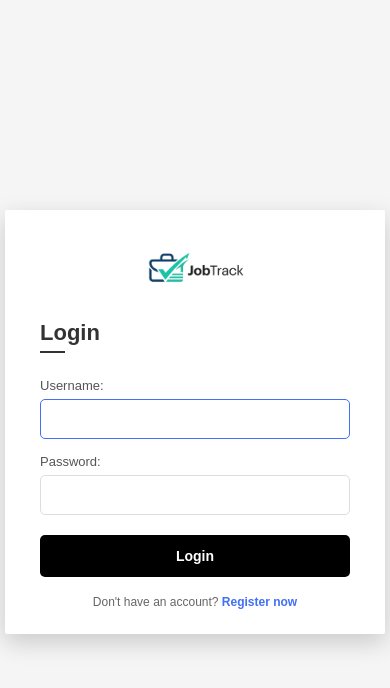
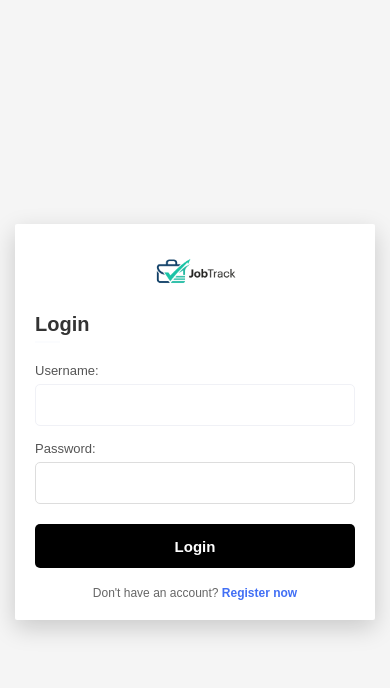
Before and after one commit to SinghxA/job-application-tracker, a Django app: page /login/ in a window 390 px wide. Shown: the top 688 px of the page. Run offline with Django 5.2, Linux system fonts and the light colour scheme.

Commit message:
Make login and application  pages mobile responsive

```diff
--- a/tracker/static/tracker/style.css
+++ b/tracker/static/tracker/style.css
@@ -12,6 +12,9 @@ body {
     font-family: Arial, sans-serif;
     background: #f5f5f5;
 }
+
+
+/* Login Page */
 
 .login-box {
     width: 380px;
@@ -28,33 +31,33 @@ body {
     margin: 0 auto 20px;
 }
 
-h2 {
+.login-box h2 {
     margin: 0 0 25px 0;
     font-size: 22px;
     color: #333;
 }
 
-h2::after {
+.login-box h2::after {
     content: "";
     display: block;
     width: 25px;
     height: 2px;
-    background: #333;
+    background: #fbfcfe;
     margin-top: 5px;
 }
 
-form p {
+.login-box form p {
     margin: 0 0 15px 0;
 }
 
-label {
+.login-box label {
     display: block;
     font-size: 13px;
     color: #555;
     margin-bottom: 6px;
 }
 
-input {
+.login-box input {
     width: 100%;
     height: 40px;
     padding: 0 12px;
@@ -64,11 +67,11 @@ input {
     font-size: 14px;
 }
 
-input:focus {
-    border-color: #416ff5;
+.login-box input:focus {
+    border-color: #f0f1f6;
 }
 
-button {
+.login-box button {
     width: 100%;
     height: 42px;
     border: none;
@@ -81,7 +84,7 @@ button {
     margin-top: 5px;
 }
 
-button:hover {
+.login-box button:hover {
     background: #333;
 }
 
@@ -99,7 +102,7 @@ button:hover {
 }
 
 
-/* sign up  */
+/* Sign Up Page */
 
 .signup-box {
     width: 380px;
@@ -221,6 +224,7 @@ button:hover {
     margin: 0 auto 20px;
 }
 
+
 /* Add Application Page */
 
 .form-page {
@@ -324,7 +328,7 @@ button:hover {
 }
 
 
-/* Mobile */
+/* Mobile - Add Application Page */
 
 @media (max-width: 500px) {
 
@@ -340,9 +344,6 @@ button:hover {
         padding: 25px 20px;
     }
 }
-
-
-/* /////////////////// */
 
 
 /* Mobile - Signup Page */
@@ -377,3 +378,38 @@ button:hover {
         font-size: 12px;
     }
 }
+
+
+/* Mobile - Login Page */
+
+@media (max-width: 500px) {
+
+    .login-box {
+        width: calc(100% - 30px);
+        padding: 20px;
+    }
+
+    .login-box img {
+        width: 100px;
+        margin-bottom: 15px;
+    }
+
+    .login-box h2 {
+        font-size: 20px;
+        margin-bottom: 20px;
+    }
+
+    .login-box input {
+        height: 42px;
+        font-size: 16px;
+    }
+
+    .login-box button {
+        height: 44px;
+        font-size: 15px;
+    }
+
+    .signup-link {
+        font-size: 12px;
+    }
+}
--- a/tracker/templates/tracker/login.html
+++ b/tracker/templates/tracker/login.html
@@ -1,102 +1,12 @@
+
 {% load static %}
+
 <html>
 <head>
-
+    <meta name="viewport" content="width=device-width, initial-scale=1.0">
     <title>Login</title>
 
-    <style>
-        * {
-            box-sizing: border-box;
-        }
-
-        body {
-            margin: 0;
-            min-height: 100vh;
-            display: flex;
-            justify-content: center;
-            align-items: center;
-            font-family: Arial, sans-serif;
-            background: #f5f5f5
-        }
-
-        .login-box {
-            width: 380px;
-            background: white;
-            padding: 25px 35px;
-            border-radius: 2px;
-            box-shadow: 0 8px 25px rgba(0, 0, 0, 0.18);
-        }
-
-        h2 {
-            margin: 0 0 25px 0;
-            font-size: 22px;
-            color: #333;
-        }
-
-        h2::after {
-            content: "";
-            display: block;
-            width: 25px;
-            height: 2px;
-            background: #fbfcfe;
-            margin-top: 5px;
-        }
-
-        form p {
-            margin: 0 0 15px 0;
-        }
-
-        label {
-            display: block;
-            font-size: 13px;
-            color: #555;
-            margin-bottom: 6px;
-        }
-
-        input {
-            width: 100%;
-            height: 40px;
-            padding: 0 12px;
-            border: 1px solid #ddd;
-            border-radius: 5px;
-            outline: none;
-            font-size: 14px;
-        }
-
-        input:focus {
-            border-color: #f0f1f6;
-        }
-
-        button {
-            width: 100%;
-            height: 42px;
-            border: none;
-            border-radius: 5px;
-            background: black;
-            color: white;
-            font-size: 14px;
-            font-weight: bold;
-            cursor: pointer;
-            margin-top: 5px;
-        }
-
-        button:hover {
-            background: #333;
-        }
-
-        .signup-link {
-            text-align: center;
-            margin-top: 18px;
-            font-size: 12px;
-            color: #666;
-        }
-
-        .signup-link a {
-            color: #416ff5;
-            text-decoration: none;
-            font-weight: bold;
-        }
-    </style>
+    <link rel="stylesheet" href="{% static 'tracker/style.css' %}">
 </head>
 
 <body>
@@ -105,7 +15,6 @@
         <img src="{% static 'tracker/logo.png' %}" alt="Job Tracker Logo">
 
         <h2>Login</h2>
-        <link rel="stylesheet" href="{% static 'tracker/style.css' %}">
 
         <form method="POST">
 
```
Also changed, not shown: tracker/templates/tracker/list.html (+6 -2 lines).
